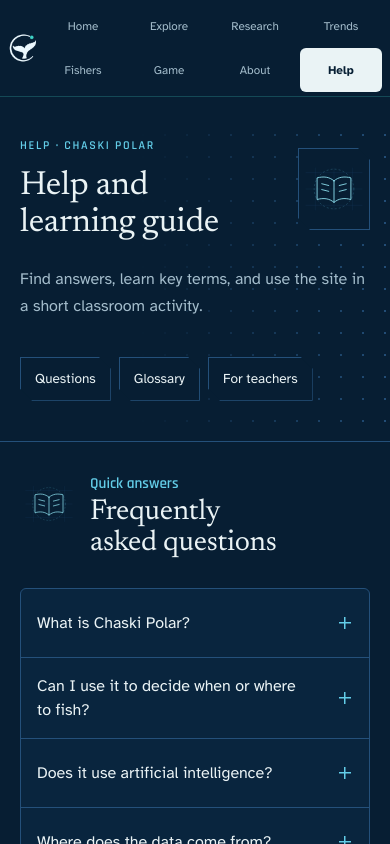
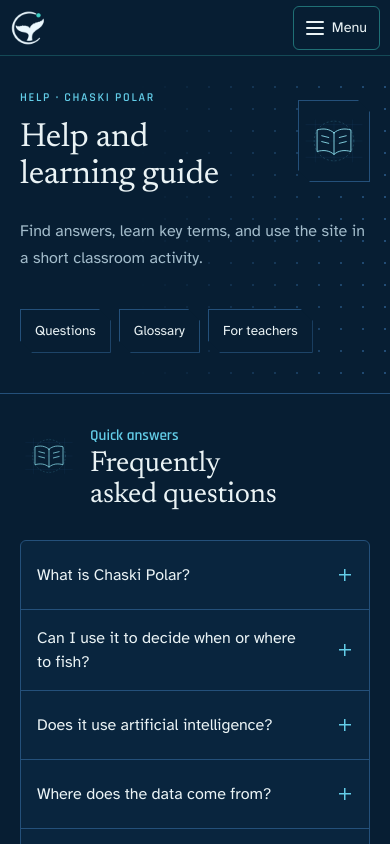
Before and after one commit to chaski-polar-2026/chaski-polar-webpage, a React (Vite) app: page /help in a window 390 px wide. Shown: the top 844 px of the page. Built offline with nearby package versions, Linux system fonts and the light colour scheme.

Commit message:
Menu plegable en el encabezado para pantallas angostas

```diff
--- a/src/components/navigation/Header.css
+++ b/src/components/navigation/Header.css
@@ -15,9 +15,17 @@
 .app-header.chaski-header .app-brand { border-radius: 6px; }
 .app-header.chaski-header :focus-visible { outline-color: var(--brand-accent); }
 .app-header.chaski-header .app-nav { flex-shrink: 0; }
+.app-header.chaski-header .nav-toggle { display: none; }
 @media (max-width: 639px) {
-  .app-header.chaski-header { gap: 4px; padding: 4px 8px; }
-  .app-header.chaski-header .app-brand img { width: 30px; height: 30px; }
-  .app-header.chaski-header .app-nav { flex: 1; min-width: 0; justify-content: space-evenly; gap: 0; }
-  .app-header.chaski-header .app-nav a { display: flex; align-items: center; justify-content: center; min-height: 44px; padding: 4px; font-size: clamp(.68rem, 3vw, .8rem); white-space: nowrap; }
+  .app-header.chaski-header { gap: 8px; padding: 4px 10px; min-height: 56px; }
+  .app-header.chaski-header .app-brand img { width: 36px; height: 36px; }
+  .app-header.chaski-header .nav-toggle { display: inline-flex; align-items: center; gap: 8px; margin-left: auto; min-width: 44px; min-height: 44px; padding: 0 12px; border: 1px solid rgb(62 210 198 / .45); border-radius: 6px; background: transparent; color: #eaf3f5; font: inherit; font-size: .9rem; cursor: pointer; }
+  .app-header.chaski-header .nav-toggle-barras, .app-header.chaski-header .nav-toggle-barras::before, .app-header.chaski-header .nav-toggle-barras::after { display: block; width: 18px; height: 2px; border-radius: 1px; background: currentColor; }
+  .app-header.chaski-header .nav-toggle-barras { position: relative; }
+  .app-header.chaski-header .nav-toggle-barras::before, .app-header.chaski-header .nav-toggle-barras::after { content: ''; position: absolute; left: 0; }
+  .app-header.chaski-header .nav-toggle-barras::before { top: -6px; }
+  .app-header.chaski-header .nav-toggle-barras::after { top: 6px; }
+  .app-header.chaski-header .app-nav { display: none; position: absolute; top: 100%; left: 0; right: 0; margin: 0; padding: 8px 10px 12px; grid-template-columns: repeat(2, minmax(0, 1fr)); gap: 6px; background: #071e33; border-bottom: 1px solid rgb(62 210 198 / .24); max-height: calc(100svh - 56px); overflow-y: auto; }
+  .app-header.chaski-header .app-nav[data-abierto="true"] { display: grid; }
+  .app-header.chaski-header .app-nav a { display: flex; align-items: center; justify-content: center; min-height: 48px; padding: 6px 10px; font-size: 1rem; white-space: nowrap; border: 1px solid rgb(163 188 203 / .2); }
 }
--- a/src/components/navigation/Header.tsx
+++ b/src/components/navigation/Header.tsx
@@ -10,6 +10,16 @@ type Seccion = 'explore' | 'findings' | 'trends'
 export default function Header() {
   const { pathname } = useLocation()
   const [seccion, setSeccion] = useState<Seccion>('explore')
+  const [menuAbierto, setMenuAbierto] = useState(false)
+
+  // en pantallas angostas el menú se pliega; se cierra al cambiar de página o con Escape
+  useEffect(() => { setMenuAbierto(false) }, [pathname])
+  useEffect(() => {
+    if (!menuAbierto) return
+    const alTeclear = (e: KeyboardEvent) => { if (e.key === 'Escape') setMenuAbierto(false) }
+    addEventListener('keydown', alTeclear)
+    return () => removeEventListener('keydown', alTeclear)
+  }, [menuAbierto])
 
   // la opción activa sigue al scroll: el globo es «Explore»; desde «What the data shows» hacia abajo, «Findings»
   useEffect(() => {
@@ -51,7 +61,11 @@ export default function Header() {
           Is the change real? Ocean trends off Peru, tested
         </div>
       </div>
-      <nav className="app-nav pointer-events-auto ml-auto flex gap-1 max-sm:[&>a]:px-2" aria-label="Sections">
+      <button type="button" className="nav-toggle pointer-events-auto" aria-expanded={menuAbierto} aria-controls="menu-principal" onClick={() => setMenuAbierto(v => !v)}>
+        <span className="nav-toggle-barras" aria-hidden="true" />
+        <span className="nav-toggle-texto">{menuAbierto ? 'Close' : 'Menu'}</span>
+      </button>
+      <nav id="menu-principal" className="app-nav pointer-events-auto ml-auto flex gap-1" data-abierto={menuAbierto ? 'true' : 'false'} aria-label="Sections" onClick={() => setMenuAbierto(false)}>
         <Link className="rounded-pill px-3 py-1.5 no-underline transition-colors" to="/">Home</Link>
         <Link className="rounded-pill px-3 py-1.5 no-underline transition-colors" to="/explorer" onClick={irAExplorar} aria-current={pathname === '/explorer' ? 'page' : undefined}>Explore</Link>
         <a className="rounded-pill px-3 py-1.5 no-underline transition-colors" href="/research" onClick={irAHallazgos} aria-current={pathname === '/research' && seccion === 'findings' ? 'location' : undefined}>Research</a>
--- a/src/features/tendencias/evidence.css
+++ b/src/features/tendencias/evidence.css
@@ -15,12 +15,8 @@
 }
 @media (prefers-reduced-transparency: reduce) { .app-header { background: var(--abismo); backdrop-filter: none; } }
 
-/* Eight links cannot fit beside the logo at 390px with 44px targets. */
 @media (max-width: 640px) {
-  body:has(main.research-page) .app-header.chaski-header .app-nav { display: grid; grid-template-columns: repeat(4, minmax(0, 1fr)); gap: 0 4px; }
-  body:has(main.research-page) .app-header.chaski-header .app-nav a { min-width: 44px; min-height: 44px; padding-inline: 4px; }
-  main.research-page { padding-top: 100px; }
-  .research-page .seccion[id], .research-page [id="trend-glossary"] { scroll-margin-top: 112px; }
+  .research-page .seccion[id], .research-page [id="trend-glossary"] { scroll-margin-top: 72px; }
 }
 @media (prefers-reduced-motion: reduce) {
   .tendencias *, .tendencias *::before, .tendencias *::after,
```
